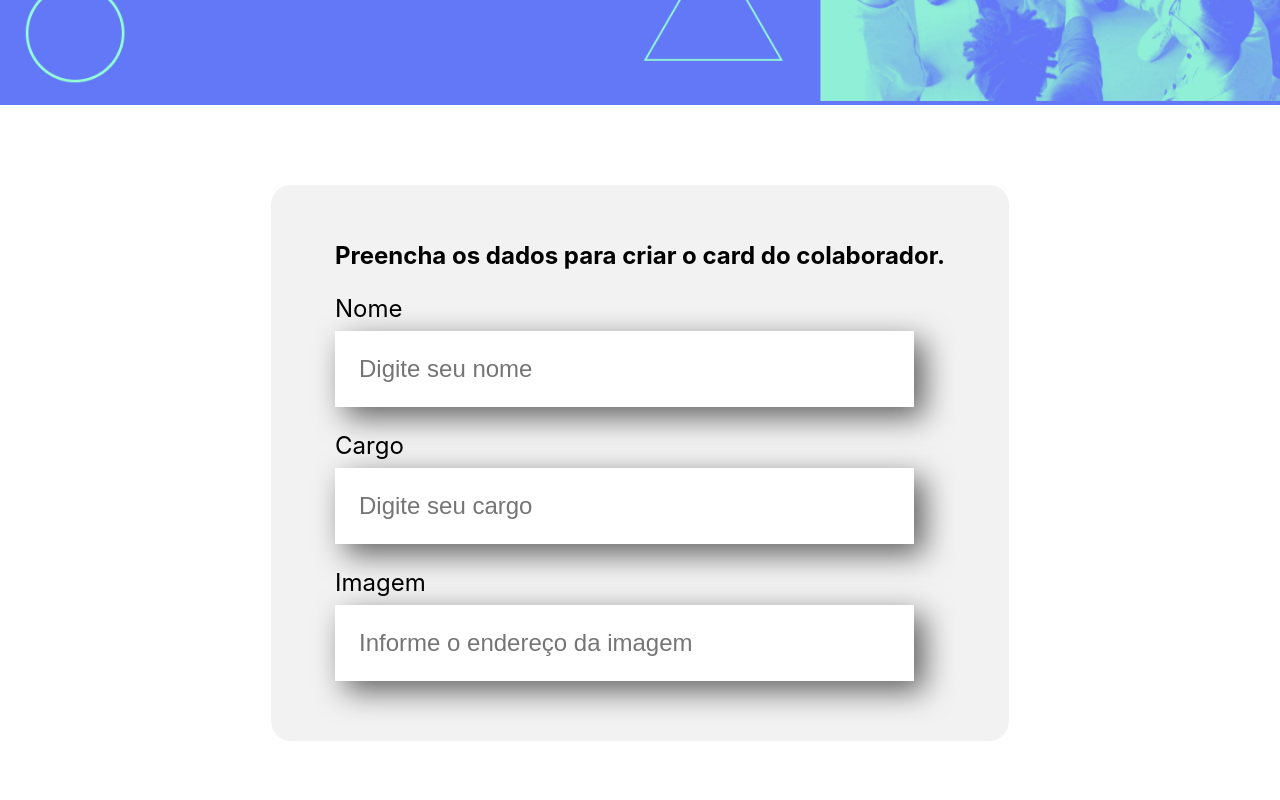
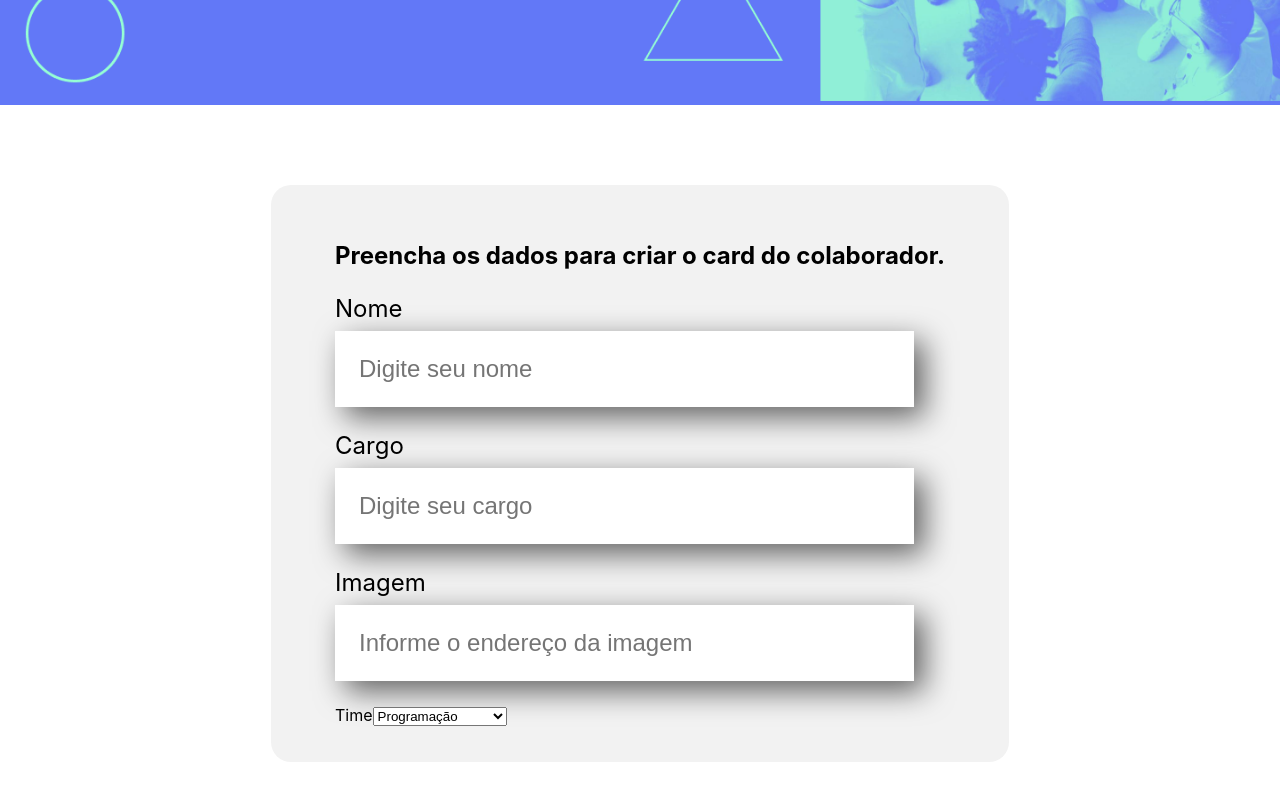
Before and after one commit to viniciusdamascenosouza/organo, a React (Create React App) app in the folder organo/: page / in a window 1280 px wide. Shown: the part 393-1193 px from the top of the page. Built offline with nearby package versions, Linux system fonts and the light colour scheme.

Commit message:
Lista e itens

```diff
--- a/organo/src/App.js
+++ b/organo/src/App.js
@@ -1,5 +1,5 @@
 import Banner from "./componentes/Banner";
-import { Formulario } from "./componentes/Formulario/Formulario";
+import Formulario from "./componentes/Formulario";
 
 function App() {
   return (
--- a/organo/src/componentes/Formulario/Formulario.js
+++ b/organo/src/componentes/Formulario/Formulario.js
@@ -1,7 +1,18 @@
 import "./Formulario.css";
 import CampoTexto from "../CampoTexto";
+import ListaSuspensa from "../ListaSuspensa";
 
 export const Formulario = () => {
+  const times = [
+    "Programação",
+    "Front-end",
+    "Data Science",
+    "Devops",
+    "UX e Design",
+    "Mobile",
+    "Inovação e Gestão",
+  ];
+
   return (
     <section className="formulario">
       <form>
@@ -9,6 +20,7 @@ export const Formulario = () => {
         <CampoTexto label="Nome" placeholder="Digite seu nome" />
         <CampoTexto label="Cargo" placeholder="Digite seu cargo" />
         <CampoTexto label="Imagem" placeholder="Informe o endereço da imagem" />
+        <ListaSuspensa label="Time" itens={times} />
       </form>
     </section>
   );
--- /dev/null
+++ b/organo/src/componentes/ListaSuspensa/ListaSuspensa.js
@@ -0,0 +1,12 @@
+import "./ListaSuspensa.css";
+
+export const ListaSuspensa = (props) => {
+  return (
+      <div>
+        <label>{props.label}</label>
+        <select>
+          {props.itens.map(item => <option>{item}</option>)}
+        </select>
+      </div>
+  );
+};
--- /dev/null
+++ b/organo/src/componentes/ListaSuspensa/index.js
@@ -0,0 +1,3 @@
+import { ListaSuspensa } from "./ListaSuspensa";
+
+export default ListaSuspensa;
```
Also changed, not shown: organo/src/componentes/ListaSuspensa/ListaSuspensa.css (added).
